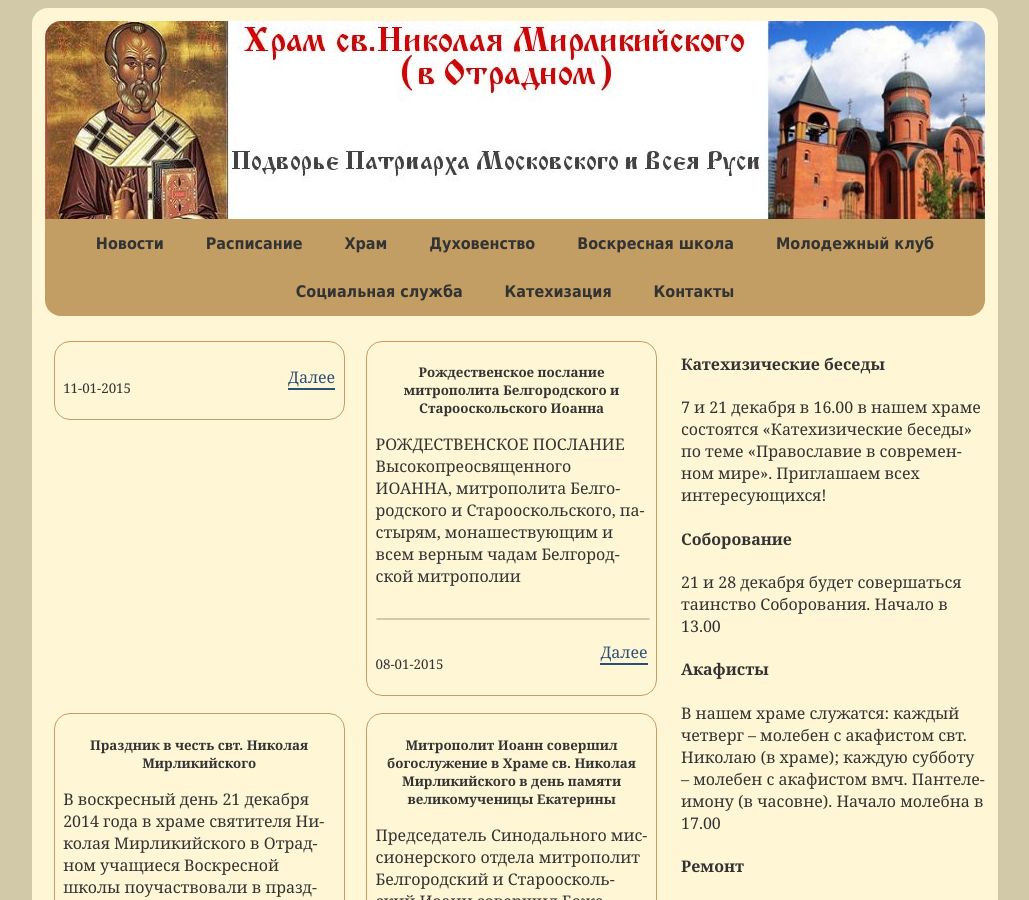
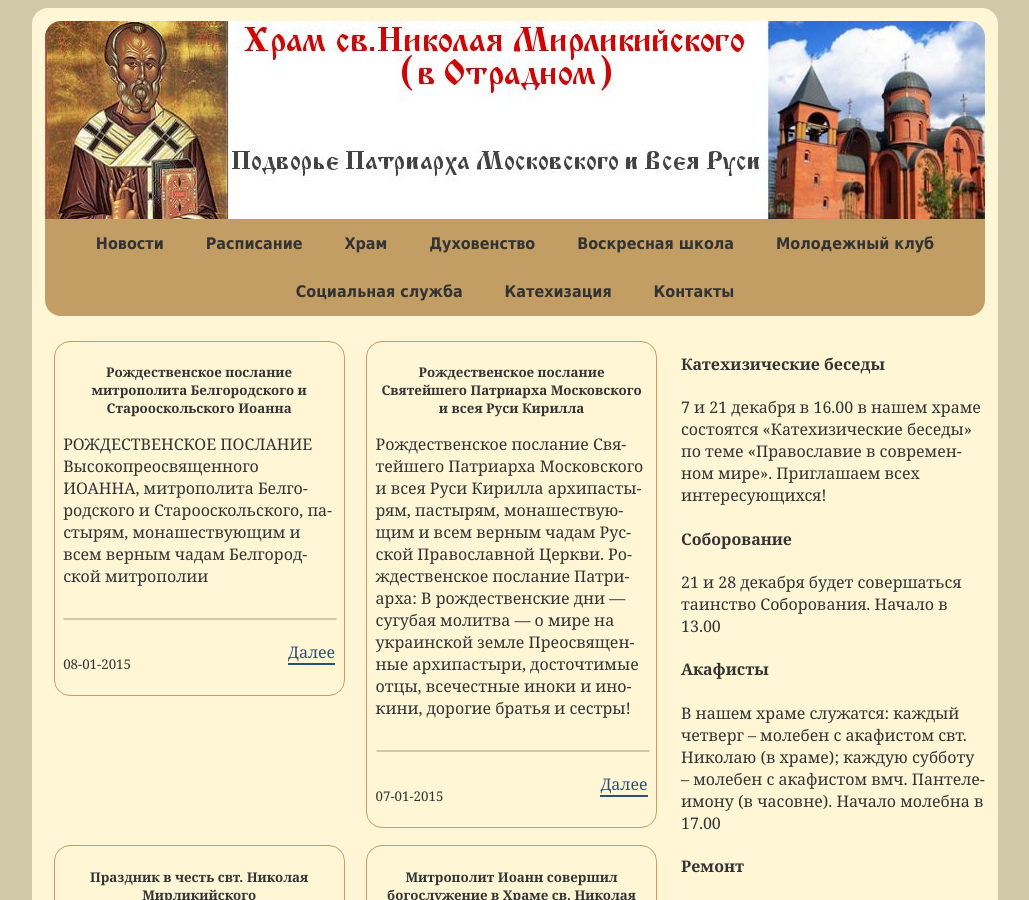
Before and after one commit to hramotradnoe/hramotradnoe.github.io, a Jekyll site: the page built from index.html, in a window 1280 px wide and 900 px high. Shown: the whole window, without its empty margins (125-1154 px from the left). Built offline with Jekyll 4.4.1, drawn with Linux system fonts in a browser that asks for light colours.

Commit message:
изменен заголовок о послании патриарха

```diff
--- a/_posts/2015-01-07-patriarch.md
+++ b/_posts/2015-01-07-patriarch.md
@@ -1,6 +1,6 @@
 ---
 layout  : post
-title   : Рождественское послание Патриарха: В рождественские дни — сугубая молитва — о мире на украинской земле
+title   : Рождественское послание Святейшего Патриарха Московского и всея Руси Кирилла
 album   : yes
 ---
 
```
